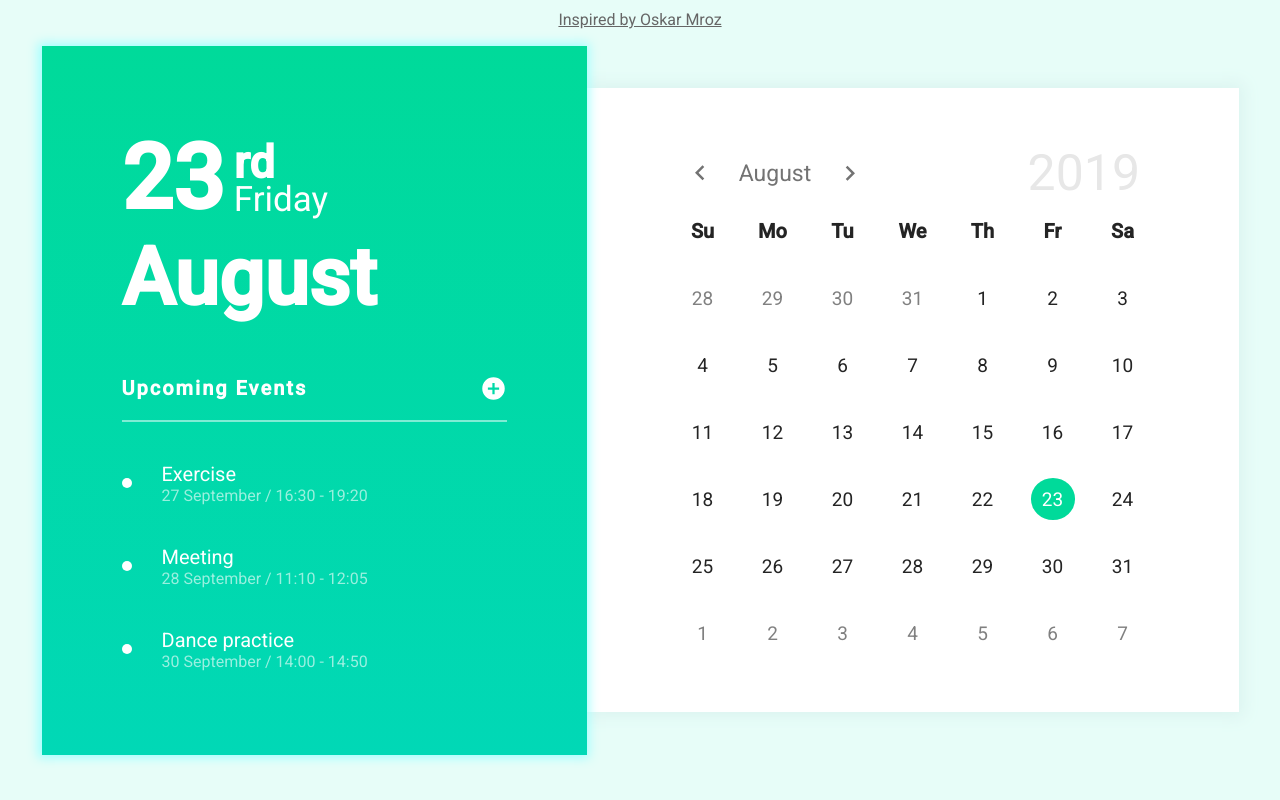
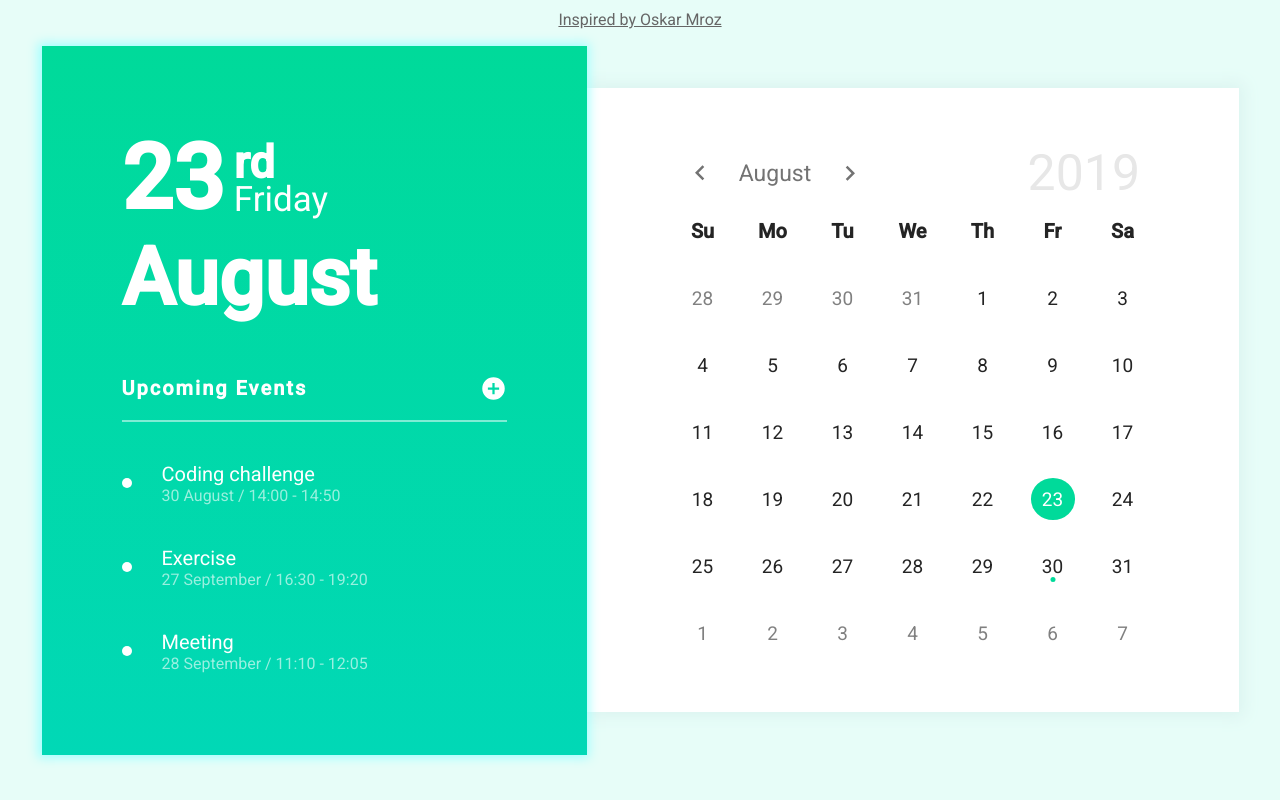
Before and after one commit to janKozie1/react-calendar, a React (Create React App) app: page / in a window 1280 px wide. Built offline with nearby package versions, Linux system fonts and the light colour scheme.

Commit message:
Styling for event details page

```diff
--- a/src/components/Calendar/Day/index.js
+++ b/src/components/Calendar/Day/index.js
@@ -9,7 +9,8 @@ const Day = ({
     currentMonth,
     selectedDay,
     onClick,
-    events
+    events,
+    eventDetailsOpen
 }) => {
     let isInCurrentMonth = currentMonth === month
     let isSelected = isThisDay({ year, month, day }, selectedDay)
--- /dev/null
+++ b/src/components/DayInfo/EventDetails/index.js
@@ -0,0 +1,26 @@
+import React, { useState } from 'react'
+
+import { useStateValue } from '../../../store'
+
+import * as S from './styledComponents'
+
+const EventDetails = () => {
+    const [{ eventDetailsOpen, selectedEvent }, dispatch] = useStateValue()
+    console.log(eventDetailsOpen)
+    return (
+        <S.Container shown={eventDetailsOpen}>
+            <S.Button
+                onClick={() =>
+                    dispatch({
+                        type: 'HIDE_EVENT_DETAILS',
+                        payload: {}
+                    })
+                }>
+                Cancel
+            </S.Button>
+            <S.Button primary>Save</S.Button>
+        </S.Container>
+    )
+}
+
+export default EventDetails
--- /dev/null
+++ b/src/components/DayInfo/EventDetails/styledComponents.js
@@ -0,0 +1,42 @@
+import styled, { css } from 'styled-components'
+
+export let Container = styled.div`
+    height: 100%;
+    width: 100%;
+    padding: 80px;
+    position: absolute;
+    z-index: 10;
+    left: 0;
+    top: 0%;
+    transform: translateX(100%);
+    pointer-events: none;
+    transition: transform 0.4s ease-in-out;
+    ${({ shown }) =>
+        shown &&
+        css`
+            transform: translate(0);
+        `}
+`
+
+export let Button = styled.button`
+    background: transparent;
+    border: 2px solid white;
+    padding: 10px 0;
+    width: 80px;
+    font-size: 16px;
+    display: flex;
+    align-items: center;
+    justify-content: center;
+    color: white;
+    ${({
+        theme: {
+            colors: { main }
+        },
+        primary
+    }) =>
+        primary &&
+        css`
+        color:${main}
+        background:white;
+    `}
+`
--- a/src/components/DayInfo/Todos/index.js
+++ b/src/components/DayInfo/Events/index.js
@@ -7,7 +7,6 @@ import * as S from './styledComponents'
 
 const Events = () => {
     const [{ events }, dispatch] = useStateValue()
-    console.log(events)
     return (
         <S.Container>
             <S.Title>
@@ -16,7 +15,16 @@ const Events = () => {
             <S.EventList>
                 {events.map((e, i) => {
                     return (
-                        <S.Event>
+                        <S.Event
+                            key={e._id}
+                            onClick={() =>
+                                dispatch({
+                                    type: 'SHOW_EVENT_DETAILS',
+                                    payload: {
+                                        e
+                                    }
+                                })
+                            }>
                             <S.Completed></S.Completed>
                             <S.EventDesc>
                                 <S.EventTitle>{e.title}</S.EventTitle>
@@ -33,6 +41,9 @@ const Events = () => {
                                     / {e.hours.start} - {e.hours.end}
                                 </S.EventDate>
                             </S.EventDesc>
+                            <S.IconContainer>
+                                <S.Continue />
+                            </S.IconContainer>
                         </S.Event>
                     )
                 })}
--- a/src/components/DayInfo/Todos/styledComponents.js
+++ b/src/components/DayInfo/Events/styledComponents.js
@@ -1,5 +1,6 @@
 import styled from 'styled-components'
 import { ReactComponent as add } from '../../../assets/icons/add.svg'
+import { ReactComponent as arrow } from '../../../assets/icons/thin_arrow.svg'
 export let Container = styled.div`
     width: 100%;
     height: 300px;
@@ -29,6 +30,7 @@ export let Icon = styled(add)`
     height: 27px;
     width: 27px;
     cursor: pointer;
+
     > path {
         fill: white;
     }
@@ -57,8 +59,17 @@ export let EventList = styled.ul`
 
 export let Event = styled.li`
     display: flex;
-    height: 33%;
+    height: 33.33%;
+    cursor: pointer;
     align-items: center;
+    transition: background 0.2s ease;
+    &:hover {
+        background: rgba(255, 255, 255, 0.2);
+        svg {
+            opacity: 1;
+            transform: translateX(0px);
+        }
+    }
 `
 export let Completed = styled.div`
     height: 10px;
@@ -83,3 +94,20 @@ export let EventDate = styled.p`
         text-transform: capitalize;
     }
 `
+
+export let IconContainer = styled.div`
+    margin-left: auto;
+    margin-right: 0;
+    margin-right: 20px;
+`
+export let Continue = styled(arrow)`
+    width: 30px;
+    height: 30px;
+    opacity: 0;
+    padding: 5px;
+    border-radius: 50%;
+    transition: opacity 0.2s ease-in-out;
+    > path {
+        fill: white;
+    }
+`
--- a/src/components/DayInfo/index.js
+++ b/src/components/DayInfo/index.js
@@ -1,6 +1,8 @@
 import React from 'react'
 
-import Todo from './Todos'
+import Events from './Events'
+import EventDetails from './EventDetails'
+
 import { useStateValue } from '../../store'
 import { getDayType, getDayName, getMonthName } from '../../logic/functions'
 
@@ -9,22 +11,29 @@ import * as S from './styledComponents'
 const DayInfo = () => {
     let [
         {
-            selectedDay: { year, month, day }
+            selectedDay: { year, month, day },
+            eventDetailsOpen
         },
         dispatch
     ] = useStateValue()
     return (
-        <S.DayInfo>
+        <S.Container>
+            <S.DayInfo shown={!eventDetailsOpen}>
                 <S.Header>
                     <S.Day>{day}</S.Day>
                     <S.DayData>
                         <S.DayType>{getDayType(day)}</S.DayType>
-                    <S.DayName>{getDayName(year, month, day).long}</S.DayName>
+                        <S.DayName>
+                            {getDayName(year, month, day).long}
+                        </S.DayName>
                     </S.DayData>
                 </S.Header>
                 <S.MonthName>{getMonthName(year, month).long}</S.MonthName>
-            <Todo />
+                <Events />
             </S.DayInfo>
+
+            <EventDetails />
+        </S.Container>
     )
 }
 
--- a/src/components/DayInfo/styledComponents.js
+++ b/src/components/DayInfo/styledComponents.js
@@ -1,20 +1,36 @@
 import styled, { css } from 'styled-components'
 
-export let DayInfo = styled.div`
+export let Container = styled.div`
     width: 545px;
     height: 709px;
     z-index: 2;
     position: relative;
+    overflow: hidden;
+    box-shadow: -1px 0 10px 3px #a3ffff;
+    ${({ theme: { colors } }) => css`
+        background: linear-gradient(to bottom, ${colors.main}, ${colors.dark});
+    `}
+`
+
+export let DayInfo = styled.div`
+    height: 100%;
+    width: 100%;
     padding: 80px;
     color: white;
     display: flex;
     flex-direction: column;
     align-items: center;
     justify-content: flex-start;
-    ${({ theme: { colors } }) => css`
-        background: linear-gradient(to bottom, ${colors.main}, ${colors.dark});
-    `}
-    box-shadow:-1px 0 10px 3px #a3ffff;
+    transition: transform 0.4s ease-in-out;
+    position: absolute;
+    left: 0;
+    top: 0;
+    transform: translateX(-100%);
+    ${({ shown }) =>
+        shown &&
+        css`
+            transform: translate(0%);
+        `}
 `
 
 export let Header = styled.header`
--- /dev/null
+++ b/src/defaults.js
@@ -0,0 +1,45 @@
+import { getRandomID, getYearMonthDay } from './logic/functions'
+
+export let defaultEvents = [
+    {
+        _id: getRandomID(),
+        title: 'Coding challenge',
+        date: getYearMonthDay(new Date(2019, 7, 30)),
+        hours: {
+            start: '14:00',
+            end: '14:50'
+        },
+        description: ''
+    },
+    {
+        _id: getRandomID(),
+        title: 'Exercise',
+        date: getYearMonthDay(new Date(2019, 8, 27)),
+        hours: {
+            start: '16:30',
+            end: '19:20'
+        },
+        description: ''
+    },
+    {
+        _id: getRandomID(),
+        title: 'Meeting',
+        date: getYearMonthDay(new Date(2019, 8, 28)),
+        hours: {
+            start: '11:10',
+            end: '12:05'
+        },
+        description: ''
+    },
+
+    {
+        _id: getRandomID(),
+        title: 'Dance practice',
+        date: getYearMonthDay(new Date(2019, 8, 30)),
+        hours: {
+            start: '14:00',
+            end: '14:50'
+        },
+        description: ''
+    }
+]
--- a/src/index.js
+++ b/src/index.js
@@ -10,6 +10,7 @@ import { ThemeProvider } from 'styled-components'
 import { theme } from './theme'
 
 import { getYearMonthDay } from './logic/functions'
+import { defaultEvents } from './defaults'
 ReactDom.render(
     <ThemeProvider theme={theme}>
         <StateProvider
@@ -17,32 +18,9 @@ ReactDom.render(
             initialState={{
                 displayDate: getYearMonthDay(),
                 selectedDay: getYearMonthDay(),
-                events: [
-                    {
-                        title: 'Exercise',
-                        date: getYearMonthDay(new Date(2019, 8, 27)),
-                        hours: {
-                            start: '16:30',
-                            end: '19:20'
-                        }
-                    },
-                    {
-                        title: 'Meeting',
-                        date: getYearMonthDay(new Date(2019, 8, 28)),
-                        hours: {
-                            start: '11:10',
-                            end: '12:05'
-                        }
-                    },
-                    {
-                        title: 'Dance practice',
-                        date: getYearMonthDay(new Date(2019, 8, 30)),
-                        hours: {
-                            start: '14:00',
-                            end: '14:50'
-                        }
-                    }
-                ]
+                events: defaultEvents,
+                eventDetailsOpen: false,
+                selectedEvent: {}
             }}>
             <App />
         </StateProvider>
--- a/src/logic/functions.js
+++ b/src/logic/functions.js
@@ -77,3 +77,12 @@ export let isThisDay = (day1, day2) => {
         day1.year === day2.year
     )
 }
+
+export let getRandomID = () => {
+    return (
+        '_' +
+        Math.random()
+            .toString(36)
+            .substr(2, 9)
+    )
+}
--- a/src/reducers/index.js
+++ b/src/reducers/index.js
@@ -9,6 +9,17 @@ export let rootReducer = (state, action) => {
             }
         case 'SELECT_DAY':
             return { ...state, selectedDay: { ...action.payload } }
+        case 'SHOW_EVENT_DETAILS':
+            return {
+                ...state,
+                eventDetailsOpen: true,
+                selectedEvent: action.payload
+            }
+        case 'HIDE_EVENT_DETAILS':
+            return {
+                ...state,
+                eventDetailsOpen: false
+            }
         default:
             return { ...state }
     }
```
Also changed, not shown: src/assets/icons/thin_arrow.svg (added). Lines whose indentation alone changed are shown as unchanged.
